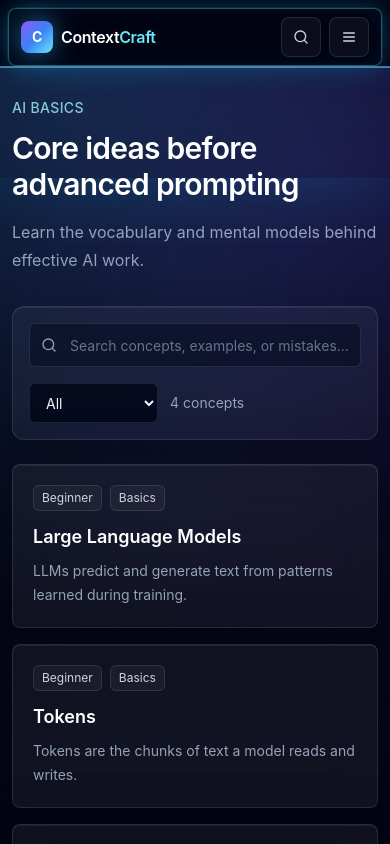
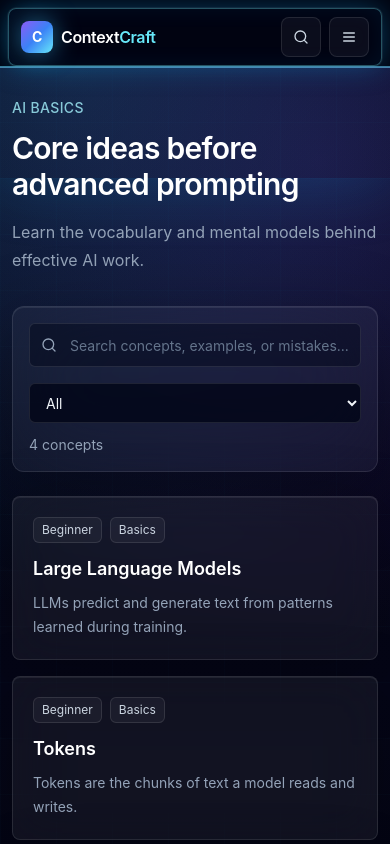
Before and after one commit to CodeByKhaleel/ContextCraft, a Next.js app: page /basics in a window 390 px wide. Shown: the top 844 px of the page. Built offline with nearby package versions, Linux system fonts and the light colour scheme.

Commit message:
Add concept explorer

```diff
--- a/components/concept-explorer.tsx
+++ b/components/concept-explorer.tsx
@@ -60,12 +60,12 @@ export function ConceptExplorer({
             className="h-11 w-full rounded-md border border-white/10 bg-slate-950/45 pl-10 pr-3 text-sm text-slate-100 outline-none transition placeholder:text-slate-500 focus:border-cyan-300/45 focus:ring-2 focus:ring-cyan-300/25"
           />
         </label>
-        <div className="mt-4 flex flex-wrap gap-3">
+        <div className="mt-4 grid gap-3 sm:flex sm:flex-wrap">
           {!lockedSection ? (
             <select
               value={section}
               onChange={(event) => setSection(event.target.value as typeof section)}
-              className="h-10 rounded-md border border-white/10 bg-slate-950/80 px-3 text-sm text-slate-100"
+              className="h-10 w-full rounded-md border border-white/10 bg-slate-950/80 px-3 text-sm text-slate-100 sm:w-auto"
               aria-label="Concept section"
             >
               {sections.map((item) => (
@@ -78,7 +78,7 @@ export function ConceptExplorer({
           <select
             value={difficulty}
             onChange={(event) => setDifficulty(event.target.value as typeof difficulty)}
-            className="h-10 rounded-md border border-white/10 bg-slate-950/80 px-3 text-sm text-slate-100"
+            className="h-10 w-full rounded-md border border-white/10 bg-slate-950/80 px-3 text-sm text-slate-100 sm:w-auto"
             aria-label="Concept difficulty"
           >
             {difficulties.map((item) => (
```
